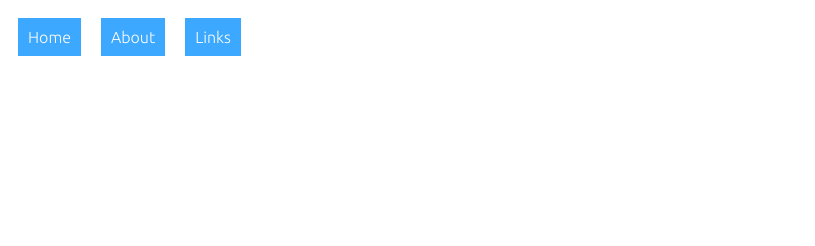
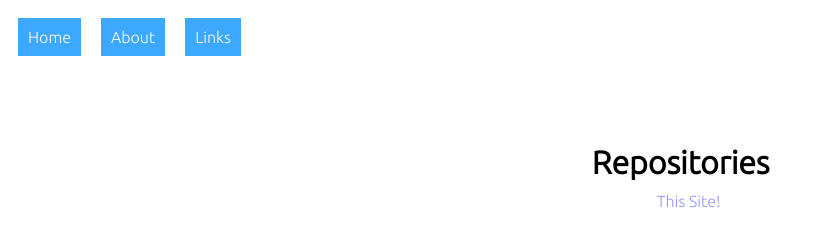
Before and after one commit to wantyapps/Site, a website: page public/main.html in a window 1280 px wide. Shown: the whole page, without its empty margins (0-815 px from the left). Drawn offline with Linux system fonts and the light colour scheme.

Commit message:
[minor] Adding a link to the Site Repo

```diff
--- a/public/main.html
+++ b/public/main.html
@@ -11,5 +11,17 @@
 			<li class='AboutBtnLI'><a href='/about' class='AboutA'>About</a></li>
 			<li class='LinksBtnLI'><a href='/links' class='LinksA'>Links</a></li>
 		</ul>
+		<table class="RepoT">
+			<tr>
+				<td>
+					<h1>Repositories</h1>
+				</td>
+			</tr>
+			<tr>
+				<td>
+					<a href="https://github.com/wantyapps/Site" class="SiteRepo">This Site!</a>
+				</td>
+			</tr>
+		</table>
 	</body>
 </html>
--- a/public/mainstyle.css
+++ b/public/mainstyle.css
@@ -64,3 +64,17 @@ body {
 	text-decoration: none;
 	color: #FCFCFC;
 }
+
+.RepoT {
+	position: absolute;
+	top: 15%;
+	left: 46%;
+}
+
+.SiteRepo {
+	position: absolute;
+	text-decoration: none;
+	color: #9495FF;
+	top: 80%;
+	left: 37%;
+}
```
